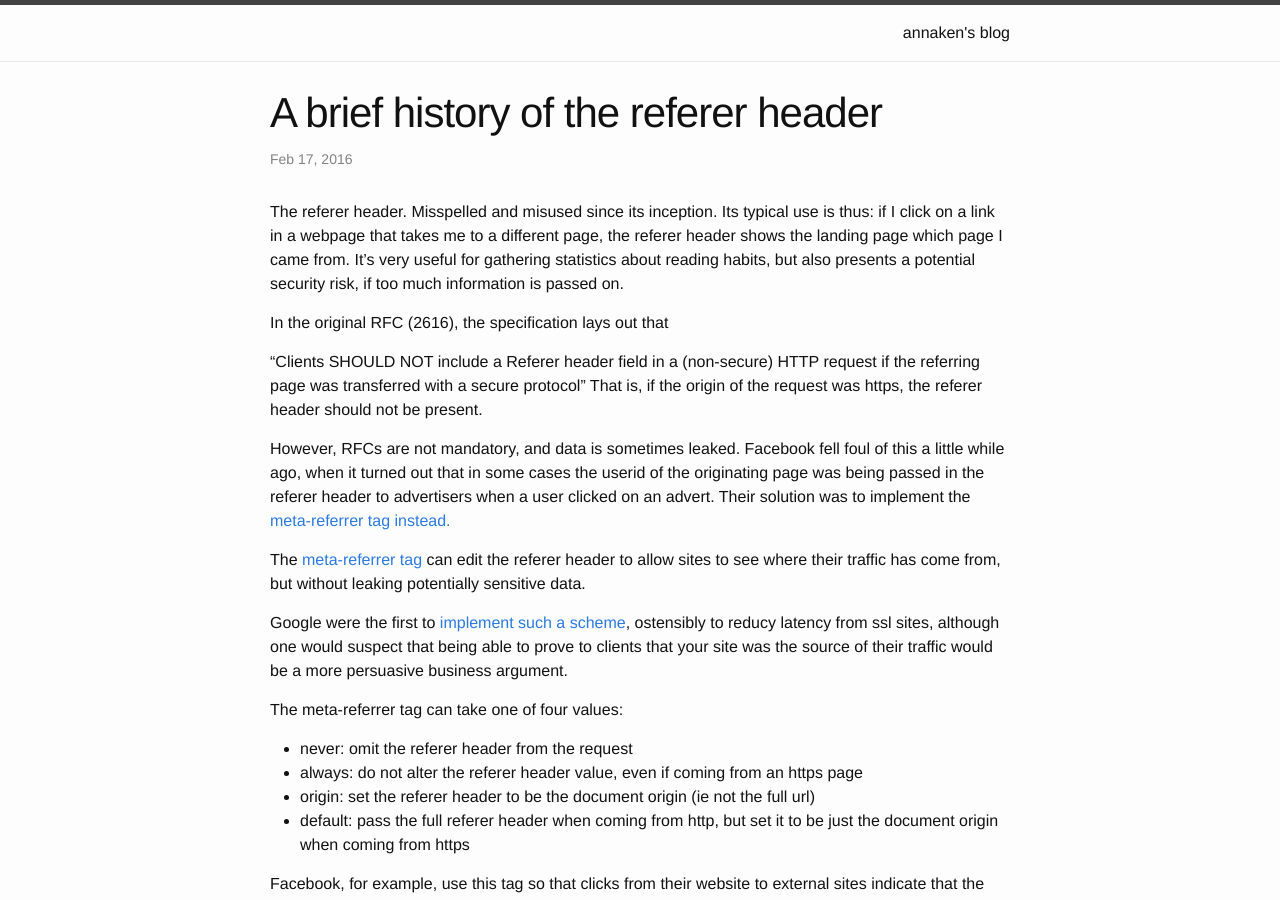
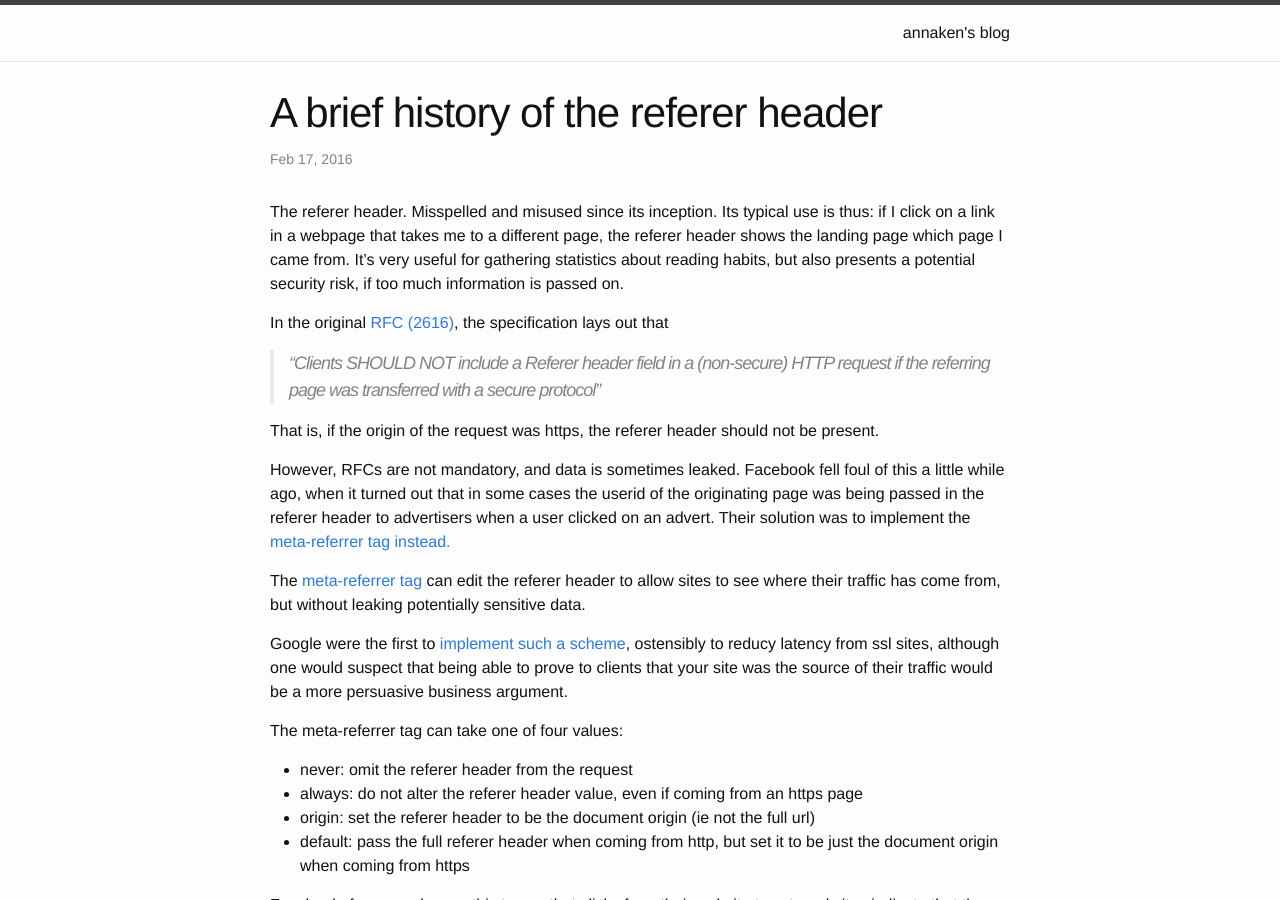
Before and after one commit to annaken/annaken.github.io, a Jekyll site: the page built from _posts/2016-02-17-refererheader.md, in a window 1280 px wide and 900 px high. Built offline with Jekyll 4.4.1, drawn with Linux system fonts in a browser that asks for light colours; part of the change alters nothing that is shown.

Commit message:
More formatting

```diff
--- a/_posts/2016-02-17-refererheader.md
+++ b/_posts/2016-02-17-refererheader.md
@@ -8,9 +8,10 @@ The referer header. Misspelled and misused since its inception.
 Its typical use is thus: if I click on a link in a webpage that takes me to a different page, the referer header shows the landing page which page I came from.
 It's very useful for gathering statistics about reading habits, but also presents a potential security risk, if too much information is passed on.
 
-In the original RFC (2616), the specification lays out that
+In the original [RFC (2616)](http://www.w3.org/Protocols/rfc2616/rfc2616-sec15.html), the specification lays out that
 
-"Clients SHOULD NOT include a Referer header field in a (non-secure) HTTP request if the referring page was transferred with a secure protocol"
+> "Clients SHOULD NOT include a Referer header field in a (non-secure) HTTP request if the referring page was transferred with a secure protocol"
+
 That is, if the origin of the request was https, the referer header should not be present.
 
 However, RFCs are not mandatory, and data is sometimes leaked.
```
